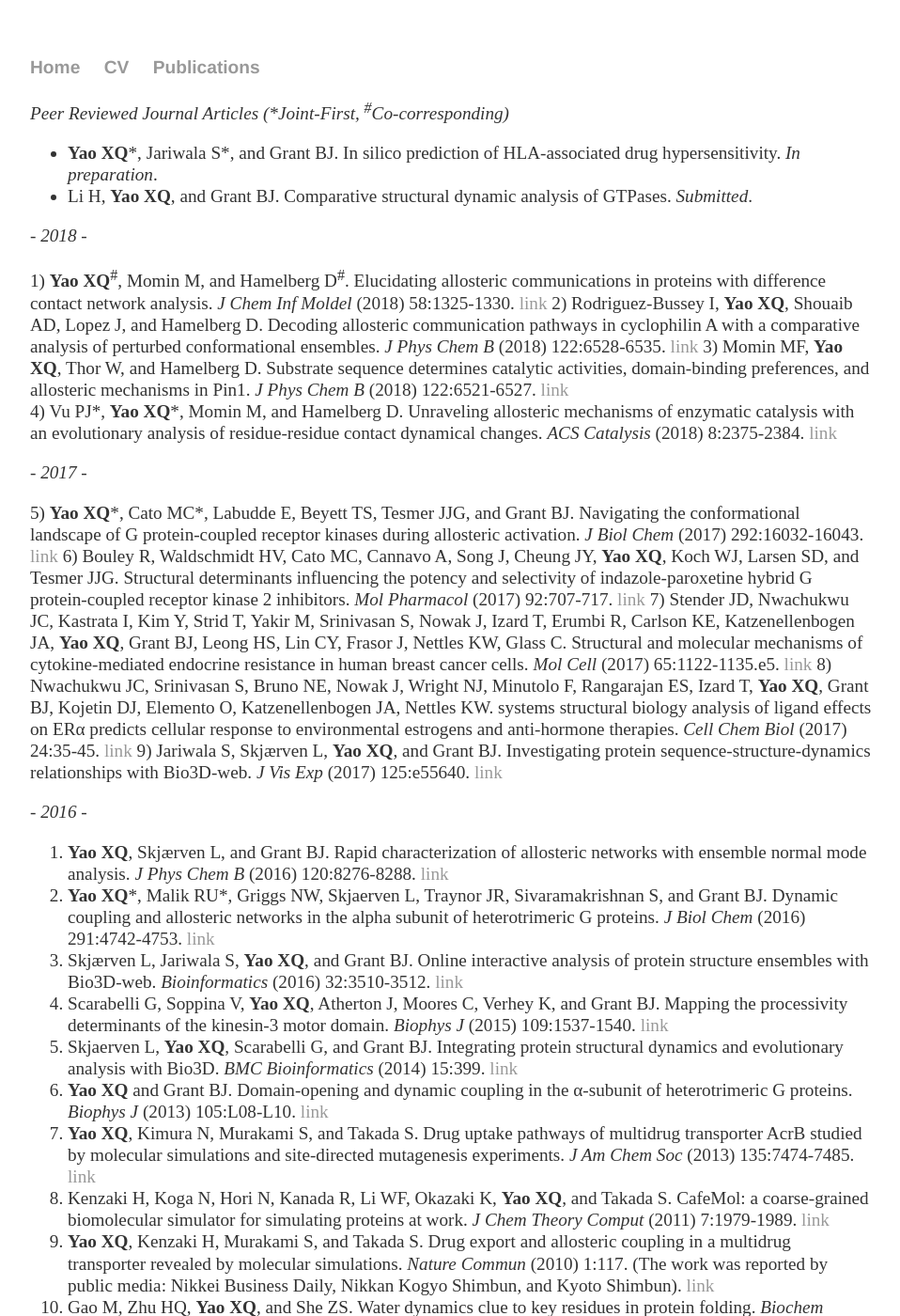
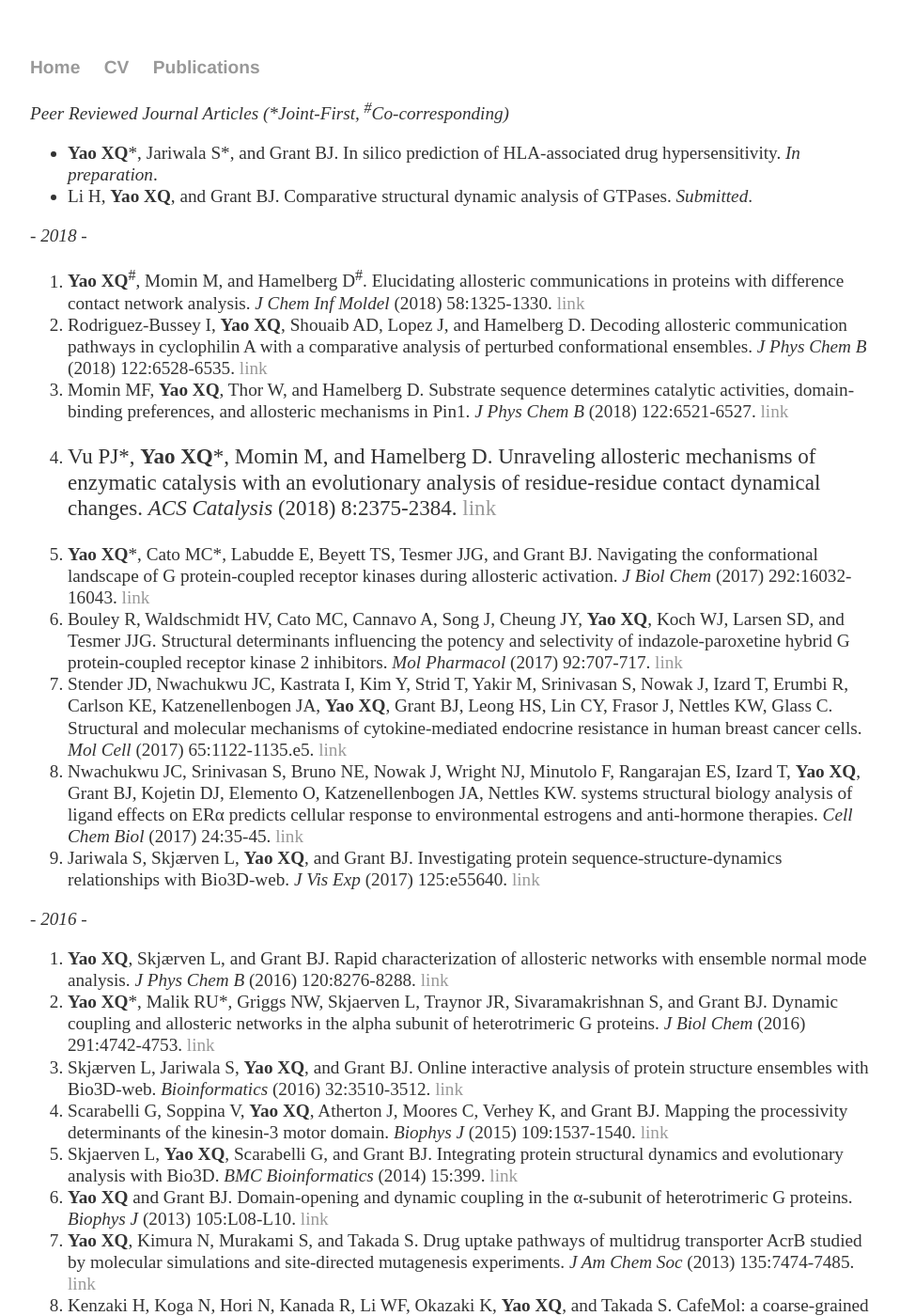
Before and after one commit to xinqyao/xinqyao.github.io, a Jekyll site: the page built from publications/index.md, in a window 1280 px wide and 1400 px high. Shown: the whole window at 94% size, without its empty margins (160-1118 px from the left). Built offline with Jekyll 4.4.1, drawn with Linux system fonts in a browser that asks for light colours.

Commit message:
Update index.md

```diff
--- a/publications/index.md
+++ b/publications/index.md
@@ -9,18 +9,17 @@
 
 *- 2018 -*
 
-1) **Yao XQ**<sup>#</sup>, Momin M, and Hamelberg D<sup>#</sup>. Elucidating allosteric communications in proteins with difference contact network analysis. *J Chem Inf Moldel* (2018) 58:1325-1330. [link](https://doi.org/10.1021/acs.jcim.8b00250)
-2) Rodriguez-Bussey I, **Yao XQ**, Shouaib AD, Lopez J, and Hamelberg D. Decoding allosteric communication pathways in cyclophilin A with a comparative analysis of perturbed conformational ensembles. *J Phys Chem B* (2018) 122:6528-6535. [link](https://doi.org/10.1021/acs.jpcb.8b03824)
-3) Momin MF, **Yao XQ**, Thor W, and Hamelberg D. Substrate sequence determines catalytic activities, domain-binding preferences, and allosteric mechanisms in Pin1. *J Phys Chem B* (2018) 122:6521-6527. [link](https://doi.org/10.1021/acs.jpcb.8b038192)
-4) Vu PJ\*, **Yao XQ**\*, Momin M, and Hamelberg D. Unraveling allosteric mechanisms of enzymatic catalysis with an evolutionary analysis of residue-residue contact dynamical changes. *ACS Catalysis* (2018) 8:2375-2384. [link](https://doi.org/10.1021/acscatal.7b04263)
+1. **Yao XQ**<sup>#</sup>, Momin M, and Hamelberg D<sup>#</sup>. Elucidating allosteric communications in proteins with difference contact network analysis. *J Chem Inf Moldel* (2018) 58:1325-1330. [link](https://doi.org/10.1021/acs.jcim.8b00250)
+2. Rodriguez-Bussey I, **Yao XQ**, Shouaib AD, Lopez J, and Hamelberg D. Decoding allosteric communication pathways in cyclophilin A with a comparative analysis of perturbed conformational ensembles. *J Phys Chem B* (2018) 122:6528-6535. [link](https://doi.org/10.1021/acs.jpcb.8b03824)
+3. Momin MF, **Yao XQ**, Thor W, and Hamelberg D. Substrate sequence determines catalytic activities, domain-binding preferences, and allosteric mechanisms in Pin1. *J Phys Chem B* (2018) 122:6521-6527. [link](https://doi.org/10.1021/acs.jpcb.8b038192)
+4. Vu PJ\*, **Yao XQ**\*, Momin M, and Hamelberg D. Unraveling allosteric mechanisms of enzymatic catalysis with an evolutionary analysis of residue-residue contact dynamical changes. *ACS Catalysis* (2018) 8:2375-2384. [link](https://doi.org/10.1021/acscatal.7b04263)
 
-*- 2017 -*
 
-5) **Yao XQ**\*, Cato MC\*, Labudde E, Beyett TS, Tesmer JJG, and Grant BJ. Navigating the conformational landscape of G protein-coupled receptor kinases during allosteric activation. *J Biol Chem* (2017) 292:16032-16043. [link](https://doi.org/10.1074/jbc.m117.807461)
-6) Bouley R, Waldschmidt HV, Cato MC, Cannavo A, Song J, Cheung JY, **Yao XQ**, Koch WJ, Larsen SD, and Tesmer JJG. Structural determinants influencing the potency and selectivity of indazole-paroxetine hybrid G protein-coupled receptor kinase 2 inhibitors. *Mol Pharmacol* (2017) 92:707-717. [link](https://doi.org/10.1124/mol.117.110130)
-7) Stender JD, Nwachukwu JC, Kastrata I, Kim Y, Strid T, Yakir M, Srinivasan S, Nowak J, Izard T, Erumbi R, Carlson KE, Katzenellenbogen JA, **Yao XQ**, Grant BJ, Leong HS, Lin CY, Frasor J, Nettles KW, Glass C. Structural and molecular mechanisms of cytokine-mediated endocrine resistance in human breast cancer cells. *Mol Cell* (2017) 65:1122-1135.e5. [link](https://doi.org/10.1016/j.molcel.2017.02.008)
-8) Nwachukwu JC, Srinivasan S, Bruno NE, Nowak J, Wright NJ, Minutolo F, Rangarajan ES, Izard T, **Yao XQ**, Grant BJ, Kojetin DJ, Elemento O, Katzenellenbogen JA, Nettles KW. systems structural biology analysis of ligand effects on ERα predicts cellular response to environmental estrogens and anti-hormone therapies. *Cell Chem Biol* (2017) 24:35-45. [link](https://doi.org/10.1016/j.chembiol.2016.11.014)
-9) Jariwala S, Skjærven L, **Yao XQ**, and Grant BJ. Investigating protein sequence-structure-dynamics relationships with Bio3D-web. *J Vis Exp* (2017) 125:e55640. [link](https://doi.org/10.3791/55640)
+5. **Yao XQ**\*, Cato MC\*, Labudde E, Beyett TS, Tesmer JJG, and Grant BJ. Navigating the conformational landscape of G protein-coupled receptor kinases during allosteric activation. *J Biol Chem* (2017) 292:16032-16043. [link](https://doi.org/10.1074/jbc.m117.807461)
+6. Bouley R, Waldschmidt HV, Cato MC, Cannavo A, Song J, Cheung JY, **Yao XQ**, Koch WJ, Larsen SD, and Tesmer JJG. Structural determinants influencing the potency and selectivity of indazole-paroxetine hybrid G protein-coupled receptor kinase 2 inhibitors. *Mol Pharmacol* (2017) 92:707-717. [link](https://doi.org/10.1124/mol.117.110130)
+7. Stender JD, Nwachukwu JC, Kastrata I, Kim Y, Strid T, Yakir M, Srinivasan S, Nowak J, Izard T, Erumbi R, Carlson KE, Katzenellenbogen JA, **Yao XQ**, Grant BJ, Leong HS, Lin CY, Frasor J, Nettles KW, Glass C. Structural and molecular mechanisms of cytokine-mediated endocrine resistance in human breast cancer cells. *Mol Cell* (2017) 65:1122-1135.e5. [link](https://doi.org/10.1016/j.molcel.2017.02.008)
+8. Nwachukwu JC, Srinivasan S, Bruno NE, Nowak J, Wright NJ, Minutolo F, Rangarajan ES, Izard T, **Yao XQ**, Grant BJ, Kojetin DJ, Elemento O, Katzenellenbogen JA, Nettles KW. systems structural biology analysis of ligand effects on ERα predicts cellular response to environmental estrogens and anti-hormone therapies. *Cell Chem Biol* (2017) 24:35-45. [link](https://doi.org/10.1016/j.chembiol.2016.11.014)
+9. Jariwala S, Skjærven L, **Yao XQ**, and Grant BJ. Investigating protein sequence-structure-dynamics relationships with Bio3D-web. *J Vis Exp* (2017) 125:e55640. [link](https://doi.org/10.3791/55640)
 
 *- 2016 -*
 
```
